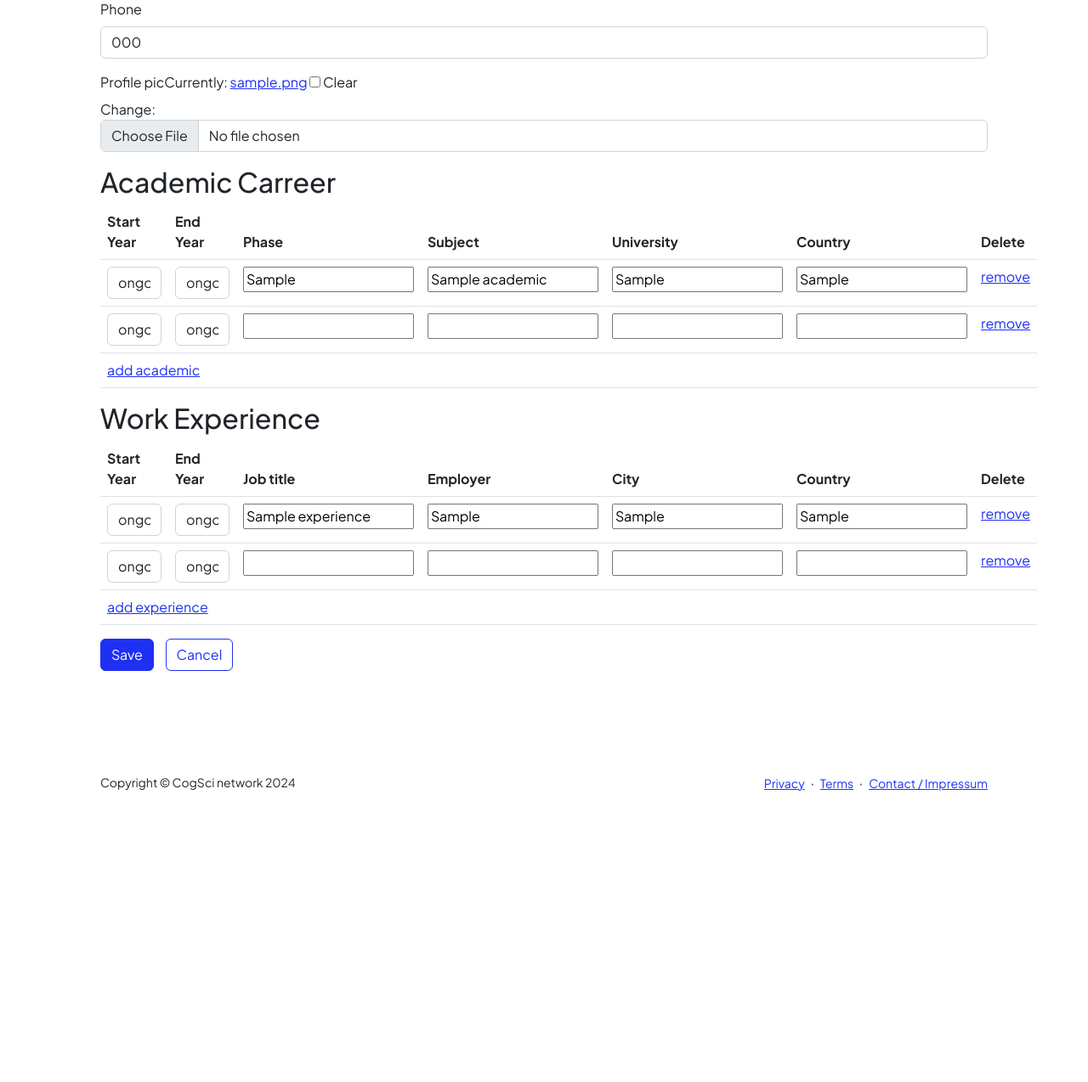
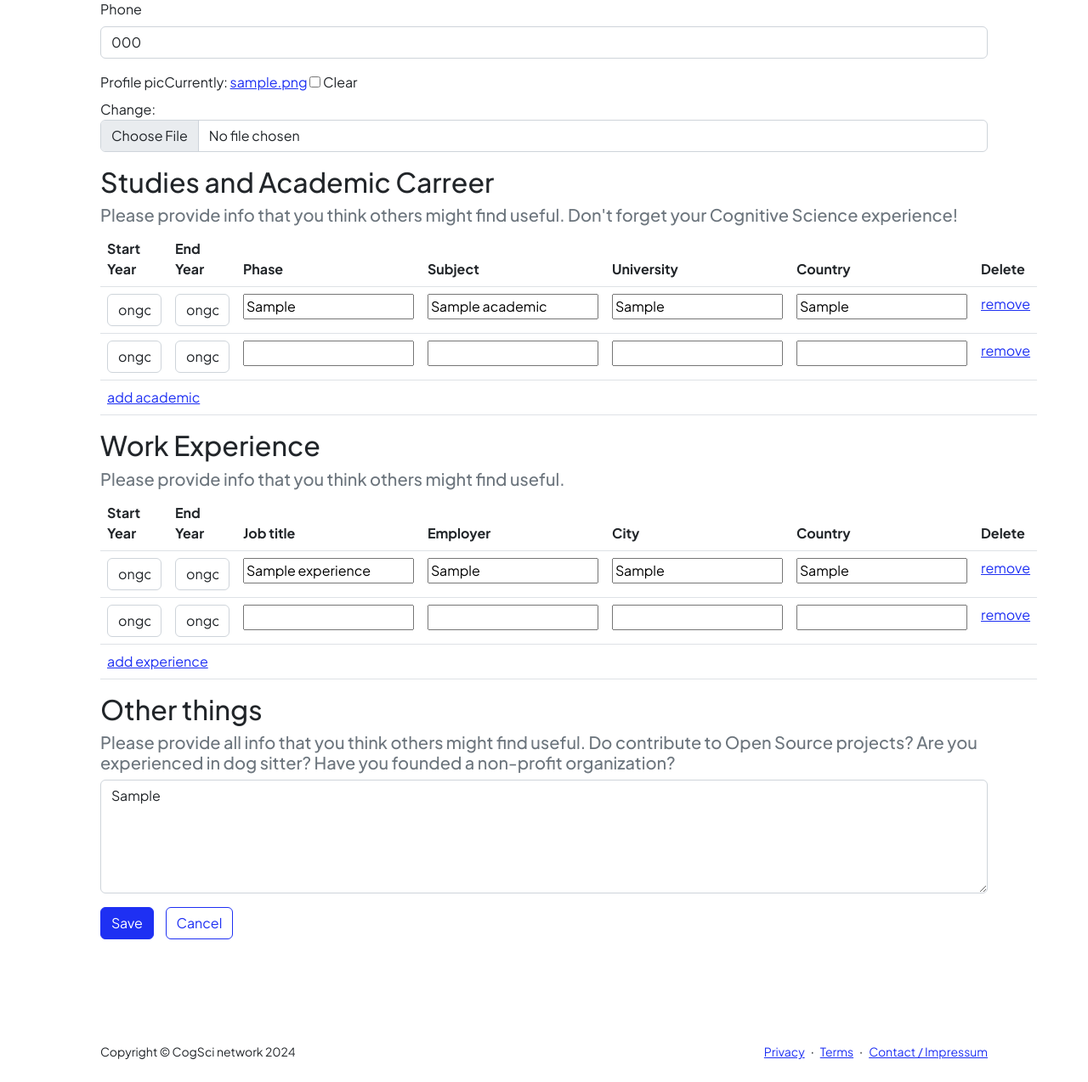
Before and after one commit to tthelen/cogscinetwork, a Django app: page /profile/1/update in a window 1280 px wide. Shown: the part 1387-2661 px from the top of the page at 85% size. Before the commit the page ends 2319 px from the top, so only its background shows below. Run offline with Django 5.2, Linux system fonts and the light colour scheme; a user stored in the database is signed in; tables that the repository leaves empty hold one stand-in row (values such as "Sample post"); some libraries are stand-ins or nearby versions.

Commit message:
fixes #3

```diff
--- a/dbase/forms.py
+++ b/dbase/forms.py
@@ -20,7 +20,7 @@ class ProfileForm(forms.ModelForm):
     class Meta:
             model = Profile
             # some fields are not editable
-            exclude = ('valid', 'user', 'last_activity')
+            exclude = ('valid', 'user', 'last_activity', 'otherthings')
             widgets = {
                 'pronouns': forms.TextInput(attrs={'list': 'pronouns-list'}),
         }
--- a/dbase/models.py
+++ b/dbase/models.py
@@ -31,6 +31,7 @@ class Profile(models.Model):
     instagram = models.URLField(max_length=200, blank=True)
     phone = models.CharField(max_length=200, blank=True)
     profile_pic = models.ImageField(upload_to=profile_pic_filename, validators=[FileExtensionValidator(allowed_extensions=['jpg', 'png'])], blank=True)
+    otherthings = models.TextField(null=True, blank=True)
 
     def check_validity(self):
         """
--- a/dbase/views.py
+++ b/dbase/views.py
@@ -113,6 +113,9 @@ class ProfileUpdateView(LoginRequiredMixin, UpdateView):
         experiences = context['experiences']
         academics = context['academics']
         self.object = form.save()
+        otherthings = self.request.POST.get('otherthings', None)
+        self.object.otherthings = otherthings
+        self.object.save()
         self.object.check_validity()
         if experiences.is_valid():
             experiences.instance = self.object
--- a/templates/dbase/profile_form.html
+++ b/templates/dbase/profile_form.html
@@ -30,7 +30,8 @@
       {% bootstrap_form form %}
 
 
-      <h2 class="title">Academic Carreer</h2>
+      <h2 class="title">Studies and Academic Carreer</h2>
+          <h5 class="text-muted">Please provide info that you think others might find useful. Don't forget your Cognitive Science experience!</h5>
           <table class="table">
                {{ academics.management_form }}
                {% for form in academics.forms %}
@@ -62,6 +63,7 @@
 
 
       <h2 class="title">Work Experience</h2>
+      <h5 class="text-muted">Please provide info that you think others might find useful.</h5>
       <table class="table">
            {{ experiences.management_form }}
            {% for form in experiences.forms %}
@@ -91,9 +93,14 @@
                {% endfor %}
       </table>
 
+      <h2 class="title">Other things</h2>
+      <h5 class="text-muted">Please provide all info that you think others might find useful. Do contribute to Open Source projects? Are you experienced in dog sitter? Have you founded a non-profit organization?</h5>
+      <div class="mb-3">
+        <textarea class="form-control" id="other things" placeholder="Enter text" name="otherthings" rows="5">{{ object.otherthings  }}</textarea>
+      </div>
+
         <button class="btn btn-primary"  type="submit" value="Save"/>Save</button> &nbsp; &nbsp;
          <a class="btn btn-outline-primary" href="{% url 'memberlist' %}">Cancel</a>
-
 
       <datalist id="pronouns-list">
                 <option value="he/him">
```
Also changed, not shown: templates/dbase/profile.html (+14 -2 lines), dbase/migrations/0014_profile_otherthings.py (added).
